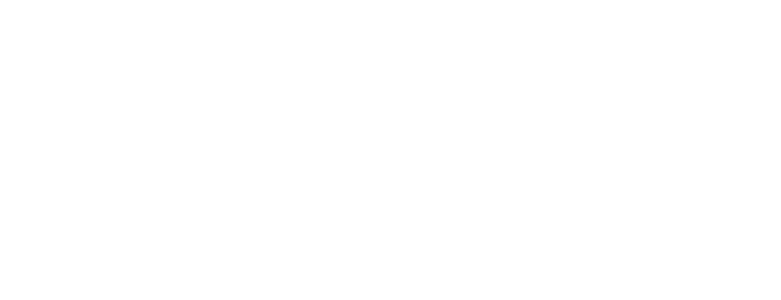
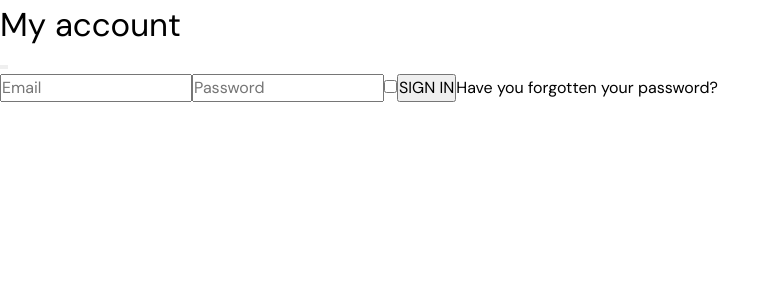
Before and after one commit to Sacramental48/shop-nuxt3, a Nuxt app: page /UserItem in a window 1280 px wide. Before the commit this address had no page. Shown: the top 300 px of the page, without its empty margins (0-781 px from the left). Built offline with nearby package versions, Linux system fonts and the light colour scheme; a web font is replaced by a local one.

Commit message:
create User login page

```diff
--- /dev/null
+++ b/assets/scss/User/UserStyle.scss
@@ -0,0 +1,43 @@
+.user-account {
+
+    /* .user-account__title */
+
+    &__title {
+        color: $black-light;
+        font-size: 33px;
+    }
+
+    /* .user-account__buttons */
+
+    &__buttons {}
+
+    /* .user-account__signin */
+
+    &__signin {}
+
+    /* .user-account__register */
+
+    &__register {}
+}
+.form {
+
+    /* .form__email */
+
+    &__email {}
+
+    /* .form__password */
+
+    &__password {}
+
+    /* .form__checkbox */
+
+    &__checkbox {}
+
+    /* .form__signin */
+
+    &__signin {}
+
+    /* .form__forgot-password */
+
+    &__forgot-password {}
+}
--- /dev/null
+++ b/pages/UserItem.vue
@@ -0,0 +1,23 @@
+<script setup lang="ts">
+
+</script>
+
+<template>
+    <div class="user-account">
+        <span class="user-account__title">My account</span>
+        <div class="user-account__buttons">
+            <button class="user-account__signin"></button>
+            <button class="user-account__register"></button>
+        </div>
+        <form action="" class="user-account__form">
+            <input class="form__email" type="text" name="email" placeholder="Email">
+            <input class="form__password" type="text" name="password" placeholder="Password">
+            <input class="form__checkbox" type="checkbox" name="checkbox" value="">
+            <button class="form__signin">SIGN IN</button>
+            <NuxtLink class="form__forgot-password">Have you forgotten your password?</NuxtLink>
+        </form>
+    </div>
+</template>
+<style scoped lang="scss">
+@import '../assets/scss/user/UserStyle.scss';
+</style>
--- a/pages/index.vue
+++ b/pages/index.vue
@@ -4,11 +4,14 @@
 
 <template>
     <div class="wrapper">
-        <MainComponentsHeaderItem />
-        <main class="main">
-            Lorem ipsum dolor sit amet consectetur adipisicing elit. Incidunt distinctio iste quidem error, nobis repudiandae aspernatur amet accusantium fuga obcaecati libero consequatur veniam eligendi, et odio recusandae nisi sequi ea quod nostrum assumenda odit consequuntur. Voluptate beatae sapiente minima, eligendi accusantium facilis. Asperiores similique nihil ipsa? Distinctio ea laudantium, placeat commodi voluptate earum quis repellendus cum qui dolore aliquam reiciendis quae eius eos, sunt minus, facilis consequatur? Dolorum, aliquam ipsam optio, veritatis quos distinctio tenetur blanditiis officiis libero quia quaerat numquam sit praesentium magnam possimus est. Eveniet porro ullam optio ratione ea enim veritatis sunt assumenda autem, rerum expedita debitis.
-        </main>
-        <MainComponentsFooterItem />
+        <div class="container">
+            <MainComponentsHeaderItem />
+            <main class="main">
+                <NuxtLoadingIndicator />
+                <component />
+            </main>
+            <MainComponentsFooterItem />
+        </div>
     </div>
 </template>
 <style scoped lang="scss">
@@ -16,4 +19,7 @@
     max-width: 1248px;
     margin: 0 auto;
 }
+.container {
+    // margin: 0 96px;
+}
 </style>
```
